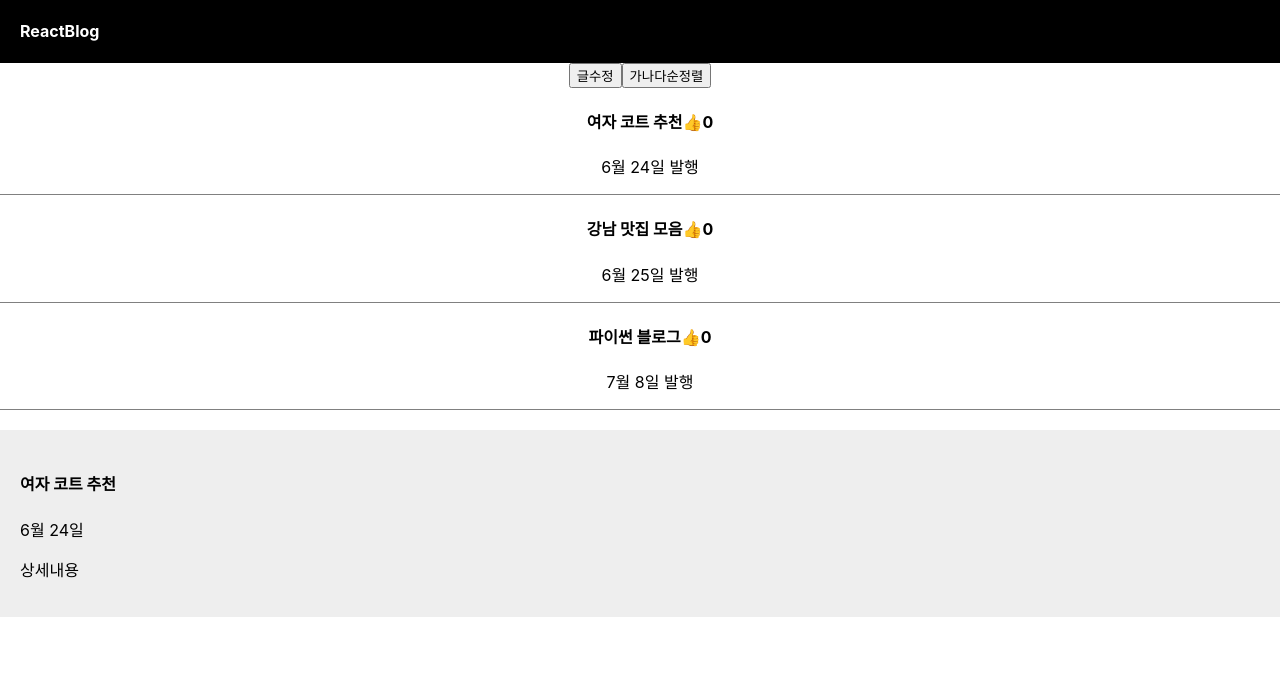
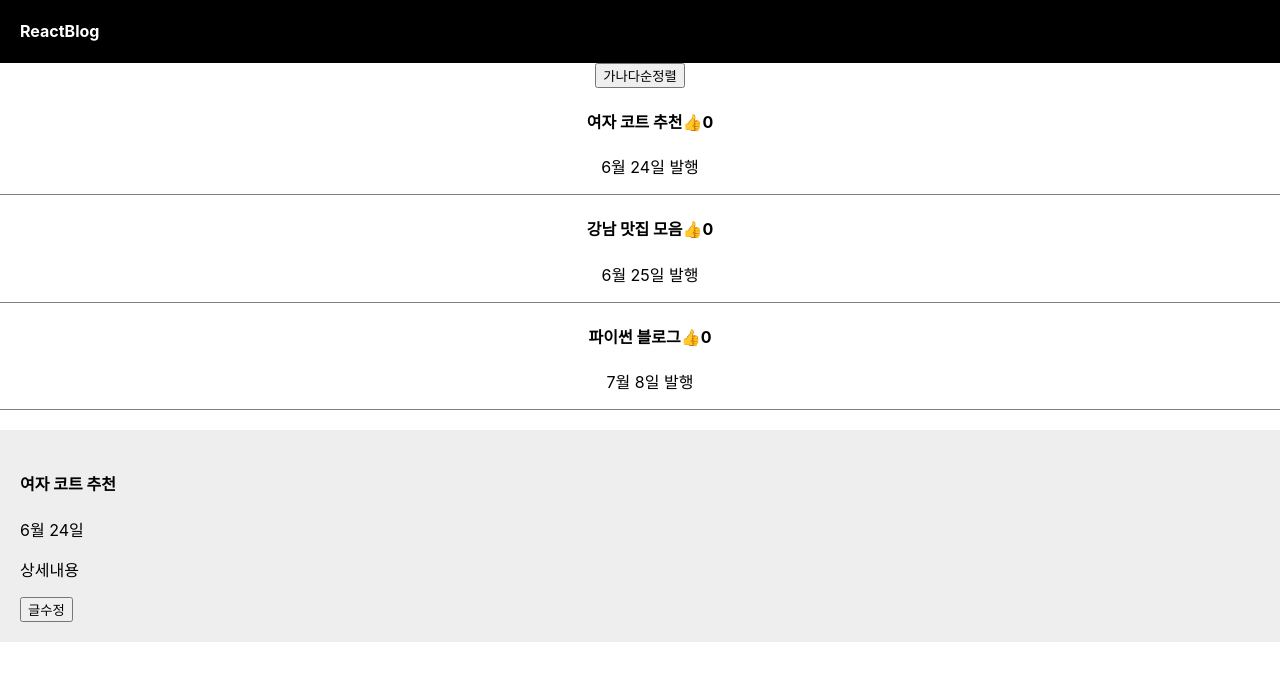
Before and after one commit to HgSon/codingApple-react-blog, a React (Create React App) app: page / in a window 1280 px wide. Both pictures are taken after a click on the element "여자 코트 추천". Shown: the top 680 px of the page. Built offline with nearby package versions, Linux system fonts and the light colour scheme.

Commit message:
props 적용

```diff
--- a/src/App.js
+++ b/src/App.js
@@ -44,8 +44,9 @@ function App() {
     }
 
     const changeTitle = () => {
-	    let newPosts = [...posts].map((post, index) => (index === 0? {...post, title: "남자 코트 추천"} : post))
-	    setPosts(newPosts);
+    	const newTitle = posts[0].title === "남자 코트 추천" ? "여자 코트 추천" : "남자 코트 추천";
+	    let newPosts = [...posts].map((post, index) => (index === 0? {...post, title: newTitle} : post))
+	    setPosts(() => newPosts);
     }
 
 
@@ -55,9 +56,6 @@ function App() {
 				<h4>{logo}</h4>
 			</div>
 
-			<button onClick={changeTitle}>
-				글수정
-			</button>
 			<button onClick={sortTitle}>
 				가나다순정렬
 			</button>
@@ -66,7 +64,7 @@ function App() {
 			          handleTitleClick={showModal} key={post.id}/>
 
 			))}
-			{ modal === -1 ? null  : <Modal title={posts[modal].title} date={posts[modal].date}/>}
+			{ modal === -1 ? null  : <Modal title={posts[modal].title} date={posts[modal].date} changeTitle={changeTitle}/>}
 		</div>
 	);
 }
@@ -92,6 +90,9 @@ function Modal(props) {
 			<h4>{props.title}</h4>
 			<p>{props.date}</p>
 			<p>상세내용</p>
+			<button onClick={props.changeTitle}>
+				글수정
+			</button>
 		</div>
 	)
 }
```
